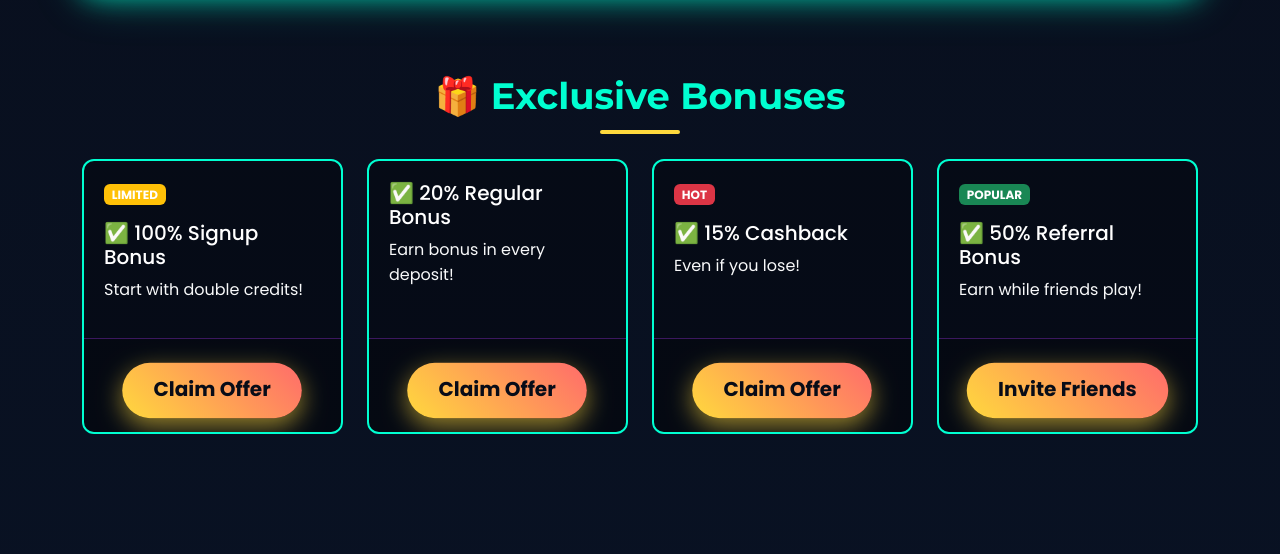
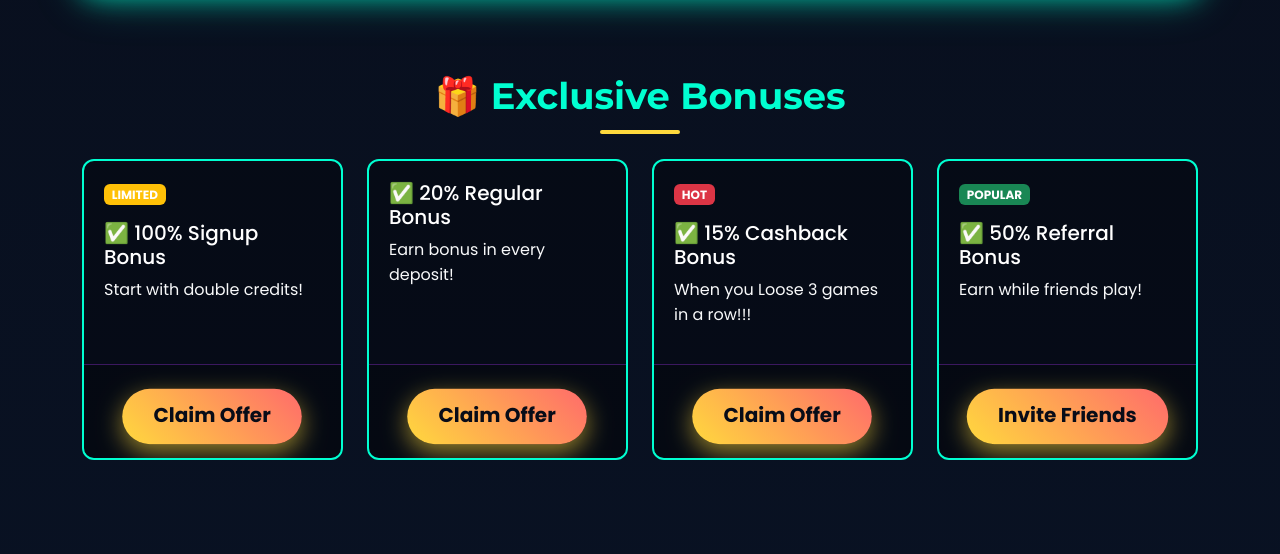
Before and after one commit to Vdickson/casino, a Django app: template app/templates/casino/index.html in a window 1280 px wide. Shown: the part 1092-1646 px from the top of the page. Run offline with Django 3.2, Linux system fonts and the light colour scheme; the template is opened without the code that fills it: most values are stand-ins (such as "Sample title", 1, 10 or a date in 2020); form fields are guessed from the names that the template uses; some libraries are stand-ins or nearby versions.

Commit message:
Update 15% cashbackindex.html

```diff
--- a/app/templates/casino/index.html
+++ b/app/templates/casino/index.html
@@ -1042,9 +1042,9 @@
                 <div class="offer-card animate-fade-in" data-delay="0.3s">
                     <div class="offer-content">
                         <div class="badge bg-danger mb-3">HOT</div>
-                        <h5>✅ 15% Cashback</h5>
+                        <h5>✅ 15% Cashback Bonus</h5>
                         <!-- FIX: Changed text-muted to text-light for visibility -->
-                        <p class="text-light">Even if you lose!</p>
+                        <p class="text-light">When you Loose 3 games in a row!!!</p>
                     </div>
                     <div class="offer-footer">
                         <button class="btn btn-sm btn-outline-primary claim-offer-btn"
```
